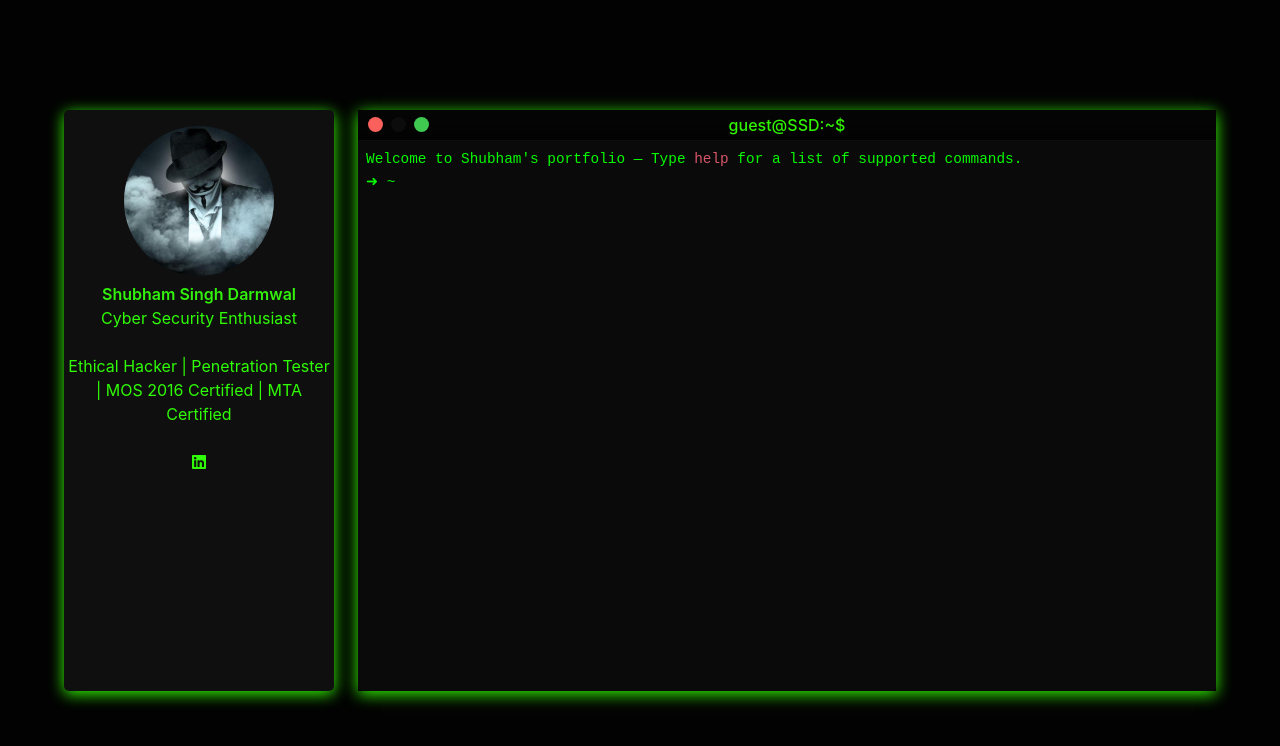
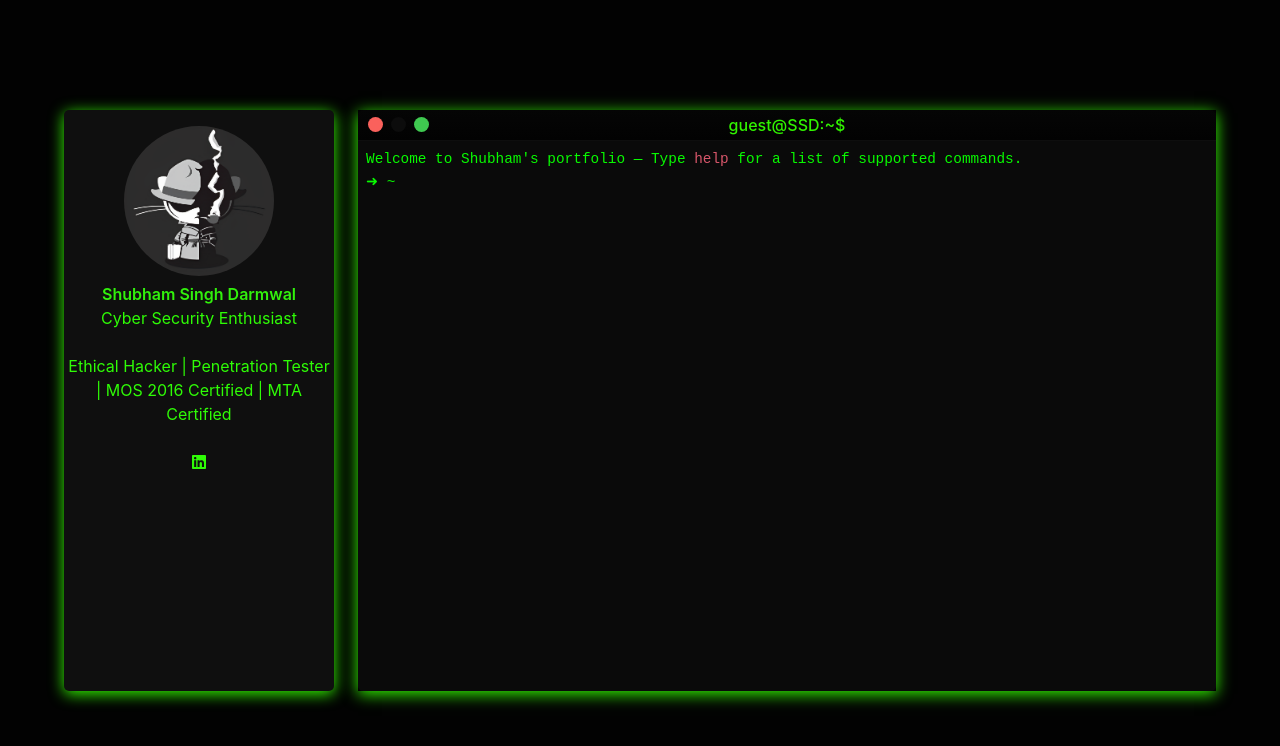
Before and after one commit to shubham18-hub/shubham18-hub.github.io, a plain HTML site: page index.html in a window 1280 px wide. Drawn offline with nearby package versions, Linux system fonts and the light colour scheme.

Commit message:
Update index.html

```diff
--- a/index.html
+++ b/index.html
@@ -16,7 +16,7 @@
           <div class="column-child sidebar shadow">
             <div class="sidebar-header has-text-centered">
               <img
-                src="DP.jpg" alt="Avatar"
+                src="FSHEYq_5_400x400 (1).png" alt="Avatar"
                 class="sidebar-image">
               <h2 class="header-name">Shubham Singh Darmwal</h2>
               <h5>Cyber Security Enthusiast <br><br> Ethical Hacker  | Penetration Tester | MOS 2016 Certified | MTA Certified <br><br></h5>
```
